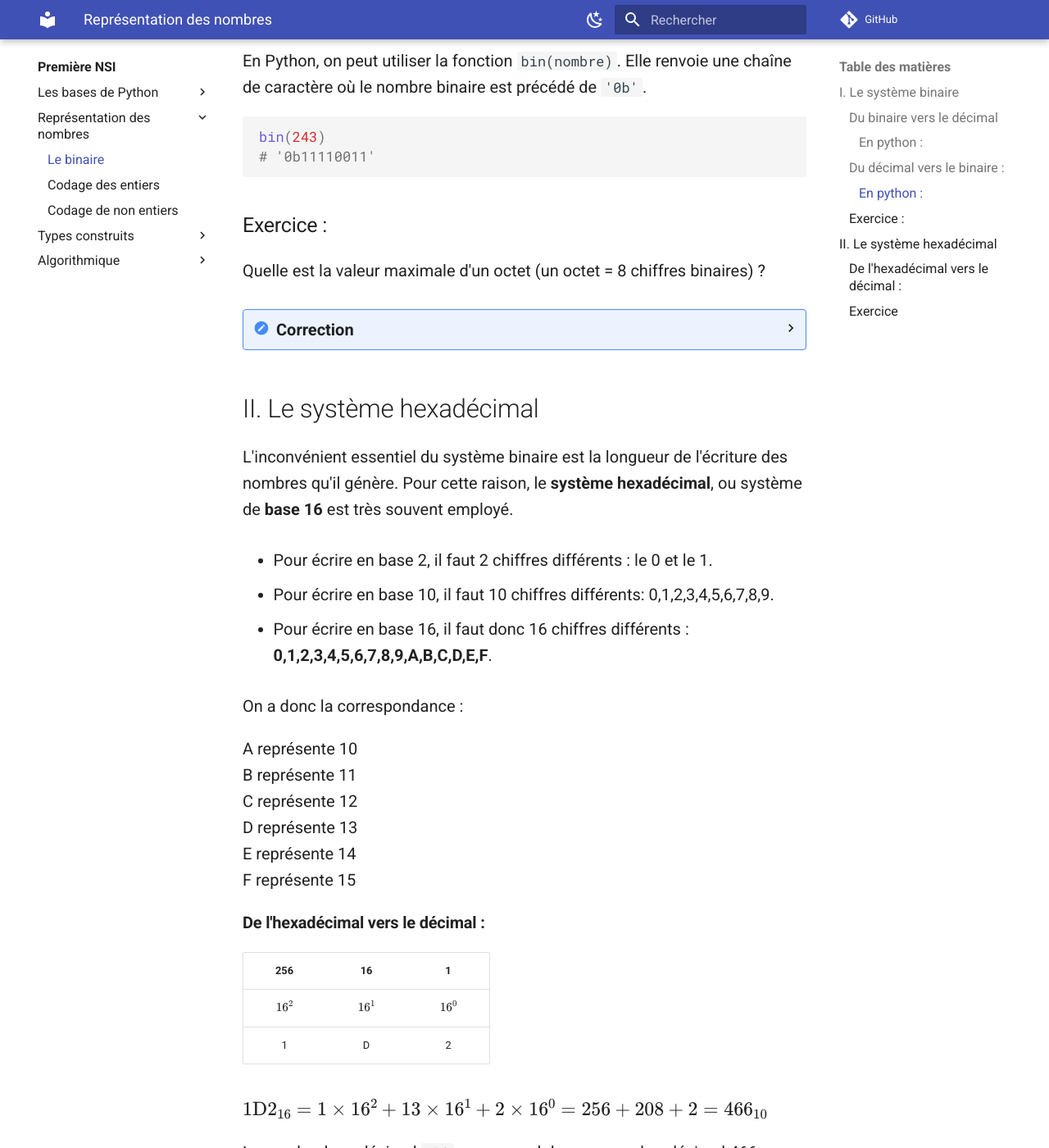
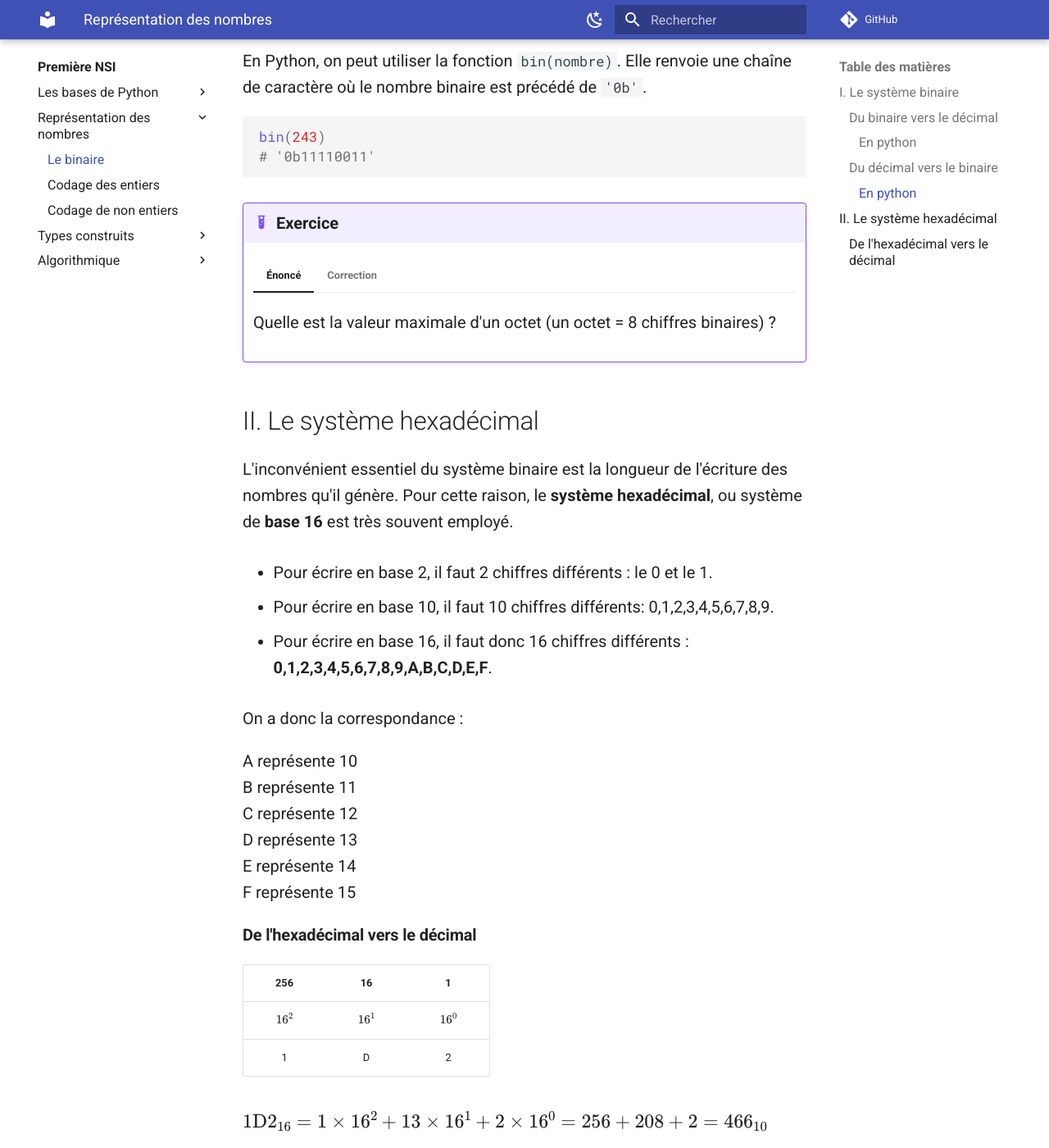
Before and after one commit to infocornouaille/nsi-cornouaille, an MkDocs documentation site: the page built from docs/premiere/representation/binaire.md, in a window 1280 px wide and 1400 px high, scrolled down 2168 px. Shown: the whole window at 82% size. Built offline with MkDocs 1.6.1 and Material for MkDocs 9.7.7, drawn with Linux system fonts in a browser that asks for light colours; comment, search, counter and statistics services are not loaded; some of the changed text lies outside the part shown.

Commit message:
Update binaire.md

````diff
--- a/docs/premiere/representation/binaire.md
+++ b/docs/premiere/representation/binaire.md
@@ -33,7 +33,7 @@
 
 Le nombre binaire 11010010 correspond donc au nombre décimal 210.
 
-##### En python :
+##### En python
 
 En Python, on peut utiliser la fonction `int("nombre",base)`.
 
@@ -42,7 +42,7 @@
 # Sortie: 210
 ```
 
-#### Du décimal vers le binaire :
+#### Du décimal vers le binaire
 
 Principe : dans chaque nombre décimal, il existe une plus grande puissance de 2 qui est inférieure au nombre.
 
@@ -60,7 +60,7 @@
 
 ![image](./data/div_successives.gif)
 
-##### En python :
+##### En python
 
 En Python, on peut utiliser la fonction `bin(nombre)`. Elle renvoie une chaîne de caractère où le nombre binaire est précédé de `'0b'`.
 
@@ -69,16 +69,13 @@
 # '0b11110011'
 ```
 
-### Exercice :
+!!! example "Exercice"
 
-Quelle est la valeur maximale d'un octet (un octet = 8 chiffres binaires) ?
+    === "Énoncé"
+        Quelle est la valeur maximale d'un octet (un octet = 8 chiffres binaires) ?
 
-<details>
-  <summary>Correction</summary>
-
-$11111111_2=255$. On retrouve ce nombre comme étant la valeur maximale d'une composante de couleur dans le codage RGB, ce qui signifie que chaque composante est codée sur un octet.
-
-</details>
+    === "Correction"
+        $11111111_2=255$. On retrouve ce nombre comme étant la valeur maximale d'une composante de couleur dans le codage RGB, ce qui signifie que chaque composante est codée sur un octet.
 
 ## II. Le système hexadécimal
 
@@ -99,7 +96,7 @@
 E représente 14
 F représente 15
 
-#### De l'hexadécimal vers le décimal :
+#### De l'hexadécimal vers le décimal
 
 |  256   |   16   |   1    |
 | :----: | :----: | :----: |
@@ -112,19 +109,17 @@
 
 En pratique, l'hexadécimal est surtout utilisé pour sa capacité à représenter la valeur de n'importe quel octet sur 2 chiffres ("chiffres" étant à prendre au sens large = chiffres ou lettres !).
 
-### Exercice
+!!! example "Exercice"
 
-1. Donner la valeur des octets `FF`, `3A`, `B2`.
-2. Expliquer pourquoi la couleur RGB (138,255,51) a pour code html `#8AFF33`.
-3. Quelle est la couleur html du blanc ?
+    === "Énoncé"
+        1. Donner la valeur des octets `FF`, `3A`, `B2`.
+        2. Expliquer pourquoi la couleur RGB (138,255,51) a pour code html `#8AFF33`.
+        3. Quelle est la couleur html du blanc ?
 
-<details>
-  <summary>Correction</summary>
+    === "Correction"
 
-1. FF=255 ; 3A=58 ; B2=178
+        1. FF=255 ; 3A=58 ; B2=178
 
-2. 138 a pour code hexa 8A, 255 a pour code hexa 255, 51 a pour code hexa 33
+        2. 138 a pour code hexa 8A, 255 a pour code hexa 255, 51 a pour code hexa 33
 
-3. #FFFFFF
-
-</details>
+        3. `#FFFFFF`
````
